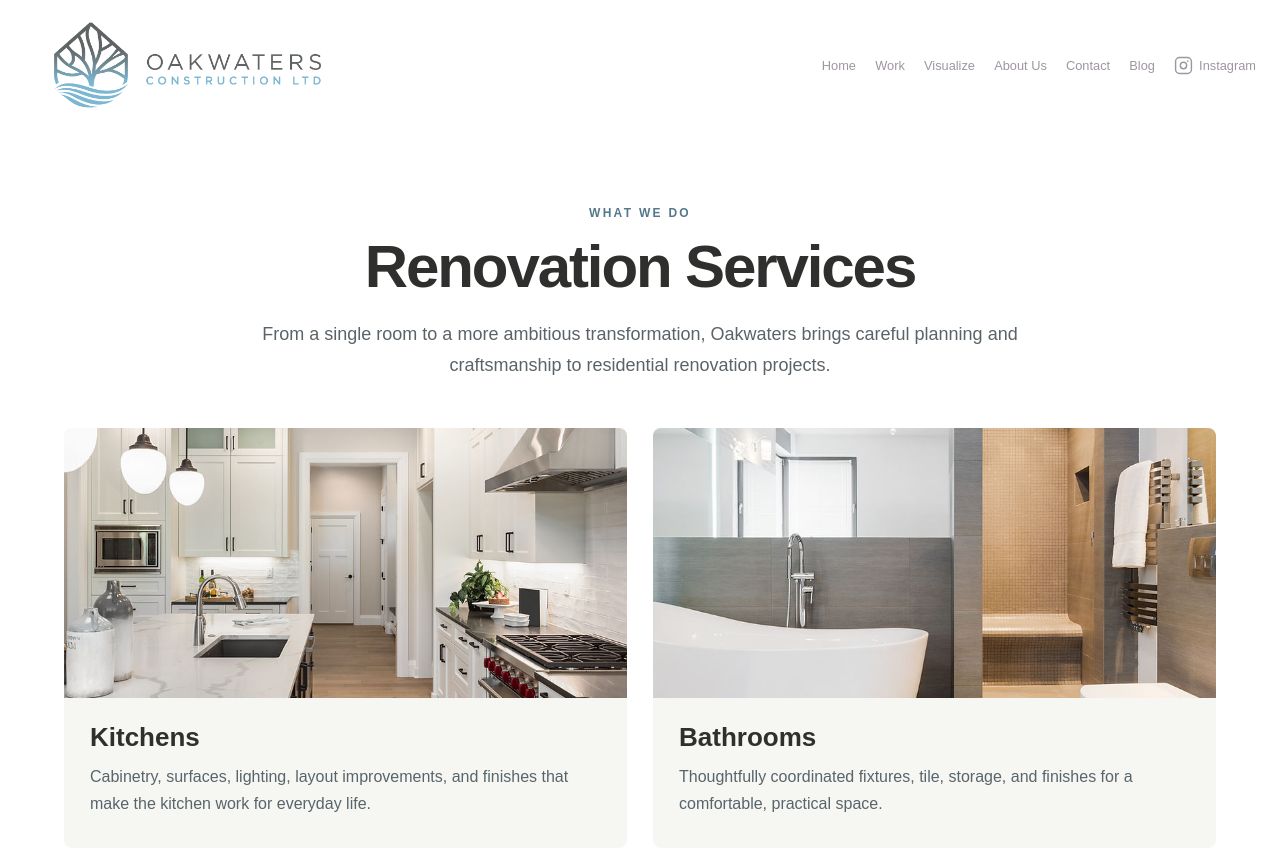
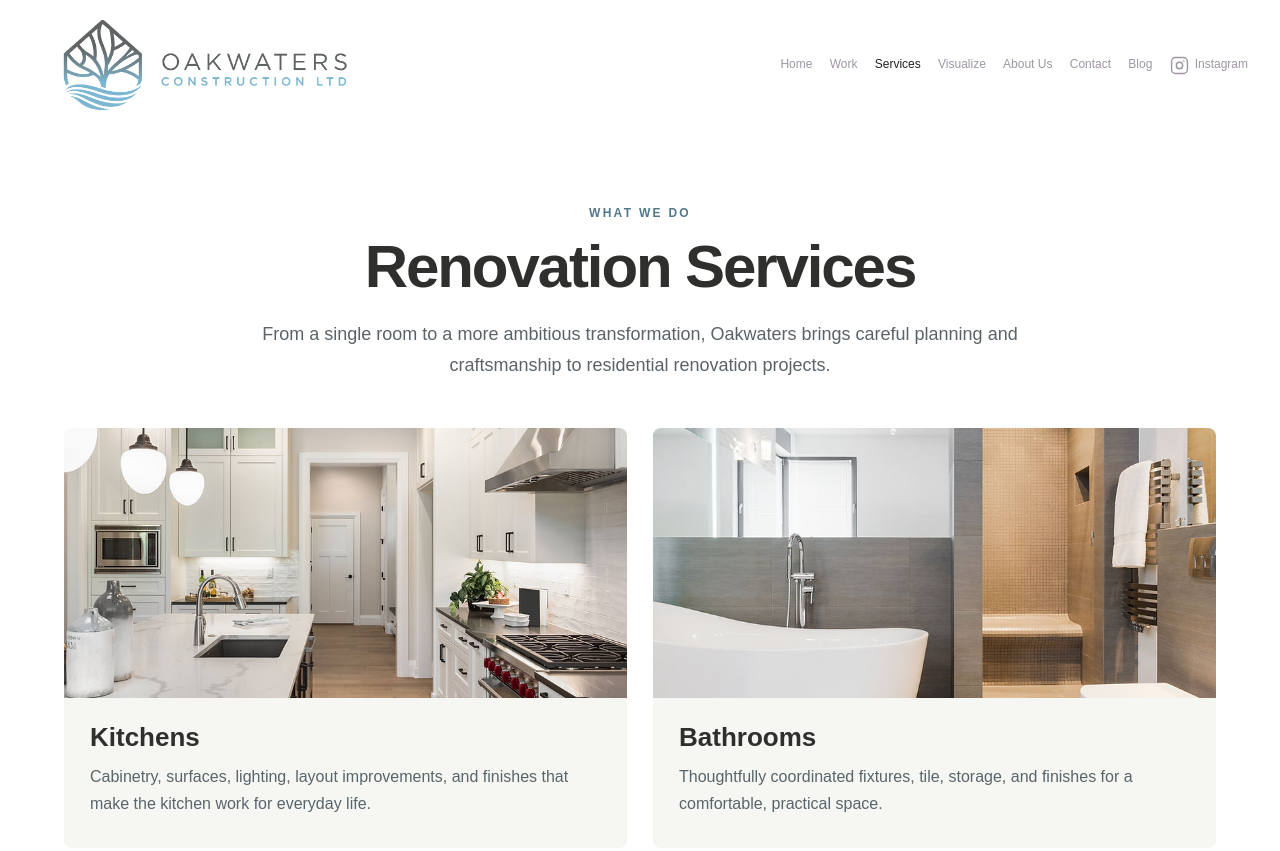
Before and after one commit to drewbassist/oakwaters-construction, a plain HTML site: page services.html in a window 1280 px wide. Shown: the top 851 px of the page. Drawn offline with Linux system fonts and the light colour scheme.

Commit message:
Add files via upload

```diff
--- a/header.css
+++ b/header.css
@@ -198,3 +198,75 @@ body {
 /* Footer Instagram link remains visible beneath existing contact details. */
 .oakwaters-instagram-footer a { display: inline-flex; align-items: center; gap: 8px; color: inherit; text-decoration: none; }
 .oakwaters-instagram-footer a:hover { text-decoration: underline; }
+
+/* Consistent navigation and brand geometry on all Oakwaters pages. */
+@media (min-width: 901px) {
+  body > .site-header, body > header.site-header {
+    height: 130px !important;
+    min-height: 130px !important;
+    display: block !important;
+    overflow: visible !important;
+  }
+  .site-header > .header-inner {
+    width: calc(100% - 64px) !important;
+    max-width: 1760px !important;
+    height: 130px !important;
+    min-height: 130px !important;
+    margin: 0 auto !important;
+    padding: 0 !important;
+    box-sizing: border-box !important;
+    display: flex !important;
+    flex-wrap: nowrap !important;
+    align-items: center !important;
+    justify-content: space-between !important;
+    gap: clamp(18px, 2vw, 40px) !important;
+  }
+  .site-header .brand {
+    position: static !important;
+    flex: 0 1 370px !important;
+    min-width: 0 !important;
+    overflow: visible !important;
+  }
+  .site-header .brand img {
+    display: block !important;
+    width: 100% !important;
+    max-width: 370px !important;
+    height: 112px !important;
+    object-fit: contain !important;
+    object-position: left center !important;
+  }
+  .site-header .header-right {
+    position: static !important;
+    flex: 0 1 auto !important;
+    width: auto !important;
+    min-width: 0 !important;
+    margin: 0 !important;
+  }
+  .site-header nav {
+    display: flex !important;
+    flex-wrap: nowrap !important;
+    justify-content: flex-end !important;
+    align-items: center !important;
+    gap: clamp(9px, 1.35vw, 25px) !important;
+    width: auto !important;
+    height: auto !important;
+  }
+  .site-header nav a {
+    display: inline-flex !important;
+    align-items: center !important;
+    flex-shrink: 0 !important;
+    padding: 0 !important;
+    font-size: clamp(12px, .93vw, 15px) !important;
+    line-height: 1.3 !important;
+    height: auto !important;
+    white-space: nowrap !important;
+  }
+}
+@media (min-width: 901px) and (max-width: 1200px) {
+  .site-header > .header-inner {width: calc(100% - 40px) !important;gap: 12px !important;}
+  .site-header .brand {flex-basis: 250px !important;}
+  .site-header nav {gap: 9px !important;}
+  .site-header nav a {font-size: 12px !important;}
+}
+/* Prevent legacy page styles from enlarging the shared header. */
+.site-header {box-sizing: border-box !important;}
--- a/services.html
+++ b/services.html
@@ -26,6 +26,7 @@
 <nav>
 <a class="" href="index.html">Home</a>
 <a class="" href="work.html">Work</a>
+<a class="active" href="services.html">Services</a>
 <a class="" href="visualize.html">Visualize</a>
 <a class="" href="about.html">About Us</a>
 <a class="" href="contact.html">Contact</a>
```
